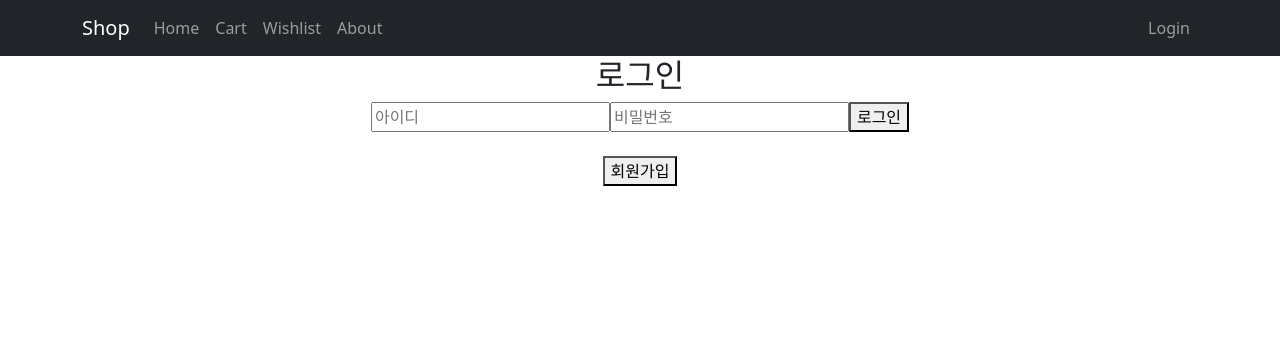
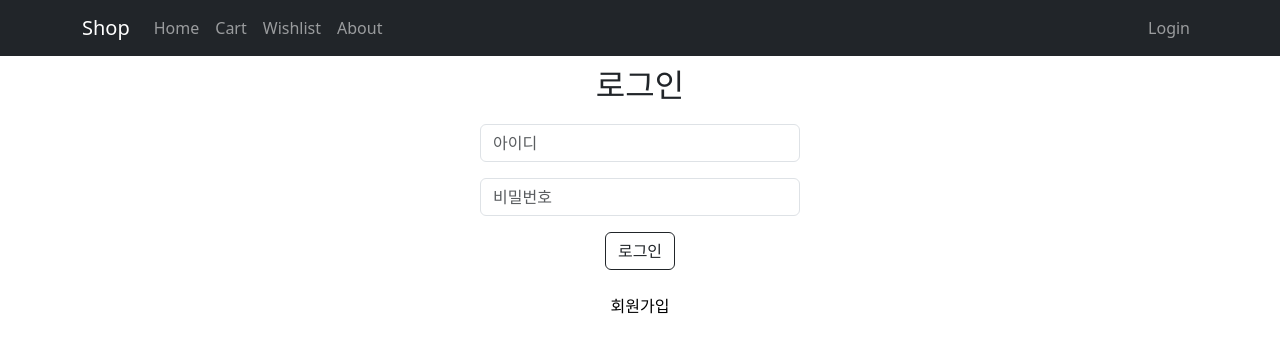
Before and after one commit to jskim-gcd/shop, a React (Vite) app: page /login in a window 1280 px wide. Shown: the top 352 px of the page. Built offline with nearby package versions, Linux system fonts and the light colour scheme.

Commit message:
로그인, 회원가입 페이지 디자인 수정

```diff
--- a/src/App.css
+++ b/src/App.css
@@ -22,7 +22,21 @@
 
 .sort-button-div {
     text-align: right;
-    padding-right: 60px;
+    margin-right: 60px;
     margin-bottom: 20px;
     margin-top: 20px;
 }
+
+.login-title {
+  margin-top: 10px;
+  margin-bottom: 20px;
+}
+
+.signup-link {
+  color: black;
+  cursor: pointer;
+}
+
+.signup-link:hover{
+  text-decoration: underline;
+}
--- a/src/pages/Login.jsx
+++ b/src/pages/Login.jsx
@@ -1,4 +1,5 @@
 import { useState } from "react"
+import { Button, Form, InputGroup } from "react-bootstrap"
 import { useNavigate } from "react-router-dom"
 
 function Login(props) {
@@ -24,12 +25,33 @@ function Login(props) {
 
     return (
         <>
-            <h2>로그인</h2>
-            <input type="text" placeholder="아이디" onChange={(e) => { setId(e.target.value) }}></input>
-            <input type="password" placeholder="비밀번호" onChange={(e) => { setPassword(e.target.value) }}></input>
-            <button onClick={doLogin}>로그인</button>
+            <h2 className="login-title">로그인</h2>
+
+            <div style={{ width: '25%', margin: '0 auto' }}>
+                <InputGroup className="mb-3">
+                    <Form.Control
+                        aria-label="Default"
+                        aria-describedby="inputGroup-sizing-default"
+                        placeholder="아이디"
+                        onChange={(e) => { setId(e.target.value) }}
+                    />
+                </InputGroup>
+                <InputGroup className="mb-3">
+                    <Form.Control
+                        type="password"
+                        id="inputPassword5"
+                        aria-describedby="passwordHelpBlock"
+                        placeholder="비밀번호"
+                        onChange={(e) => { setPassword(e.target.value) }}
+                    />
+                </InputGroup>
+            </div>
+
+            <Button variant="outline-dark" id="button-addon1" onClick={doLogin}>
+                로그인
+            </Button>
             <br /><br />
-            <button onClick={() => { navigate('/signup') }}>회원가입</button>
+            <p onClick={() => { navigate('/signup') }} className="signup-link">회원가입</p>
         </>
     )
 }
--- a/src/pages/Signup.jsx
+++ b/src/pages/Signup.jsx
@@ -1,4 +1,5 @@
 import { useState } from "react";
+import { Button, Form, InputGroup } from "react-bootstrap";
 import { useNavigate } from "react-router-dom";
 
 function Signup() {
@@ -24,10 +25,31 @@ function Signup() {
 
     return (
         <>
-            <h2>회원가입</h2>
-            <input type="text" placeholder="아이디" onChange={(e) => { setId(e.target.value) }}></input>
-            <input type="password" placeholder="비밀번호" onChange={(e) => { setPassword(e.target.value) }}></input>
-            <button onClick={doSignup}>가입하기</button>
+            <h2 className="login-title">회원가입</h2>
+
+            <div style={{ width: '25%', margin: '0 auto' }}>
+                <InputGroup className="mb-3">
+                    <Form.Control
+                        aria-label="Default"
+                        aria-describedby="inputGroup-sizing-default"
+                        placeholder="아이디"
+                        onChange={(e) => { setId(e.target.value) }}
+                    />
+                </InputGroup>
+                <InputGroup className="mb-3">
+                    <Form.Control
+                        type="password"
+                        id="inputPassword5"
+                        aria-describedby="passwordHelpBlock"
+                        placeholder="비밀번호"
+                        onChange={(e) => { setPassword(e.target.value) }}
+                    />
+                </InputGroup>
+            </div>
+
+            <Button variant="outline-dark" id="button-addon1" onClick={doSignup}>
+                가입하기
+            </Button>
         </>
     )
 }
```
